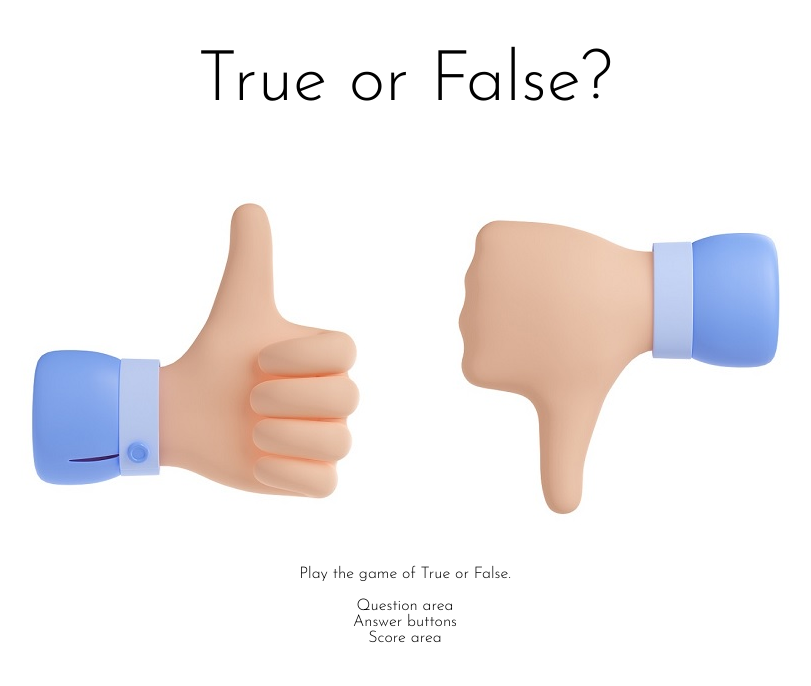
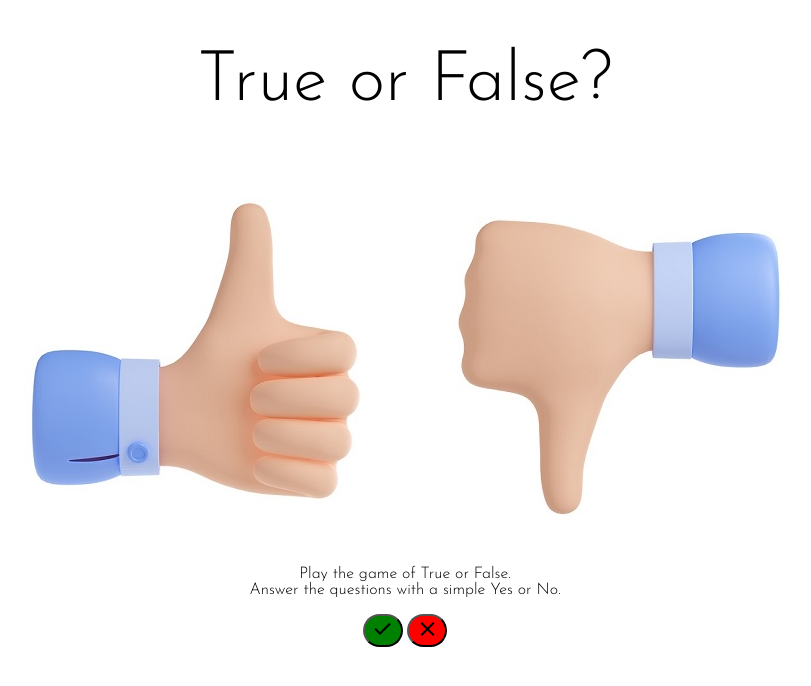
Before and after one commit to helenahagman/trueorfalse, a plain HTML site: page index.html in a window 1280 px wide. Shown: the whole page, without its empty margins (235-1046 px from the left). Drawn offline with nearby package versions, Linux system fonts and the light colour scheme.

Commit message:
Add true and false buttons, icons to the buttons and basic styling

```diff
--- a/assets/css/style.css
+++ b/assets/css/style.css
@@ -13,3 +13,17 @@ h1 {
     font-weight: 300;
     font-size: 70px;
 }
+
+
+
+#true {
+    color: black;
+    background-color: green;
+    border-radius: 50px;
+}
+
+#false {
+    color: black;
+    background-color: red;
+    border-radius: 50px;
+}
--- a/index.html
+++ b/index.html
@@ -8,16 +8,32 @@
     <link rel="preconnect" href="https://fonts.googleapis.com">
     <link rel="preconnect" href="https://fonts.gstatic.com" crossorigin>
     <link href="https://fonts.googleapis.com/css2?family=Josefin+Sans:wght@300&display=swap" rel="stylesheet">
+    <link rel="stylesheet" href="https://fonts.googleapis.com/css2?family=Material+Symbols+Outlined:opsz,wght,FILL,GRAD@20..48,100..700,0..1,-50..200" />
     <title>True or False game</title>
 </head>
 <body>
     <h1>True or False?</h1>
     <img class="logo" src="assets/images/thumbsupdown.jpg" alt="Thumbs">
-    <p>Play the game of True or False.</p>
+    <p>Play the game of True or False.<br>Answer the questions with a simple Yes or No.</p>
 
-    <div>Question area</div>
-    <div>Answer buttons</div>
-    <div>Score area</div>
+    <div class="question-area">
+
+    </div>
+
+    <div class="score-area">
+        <button id="true">
+            <span class="material-symbols-outlined">
+                done
+                </span>
+        </button>
+
+        <button id="false">
+            <span class="material-symbols-outlined">
+                close
+                </span>
+        </button>
+
+    </div>
 
     <script src="assets/js/script.js"></script>
 </body>
```
Also changed, not shown: README.md.
